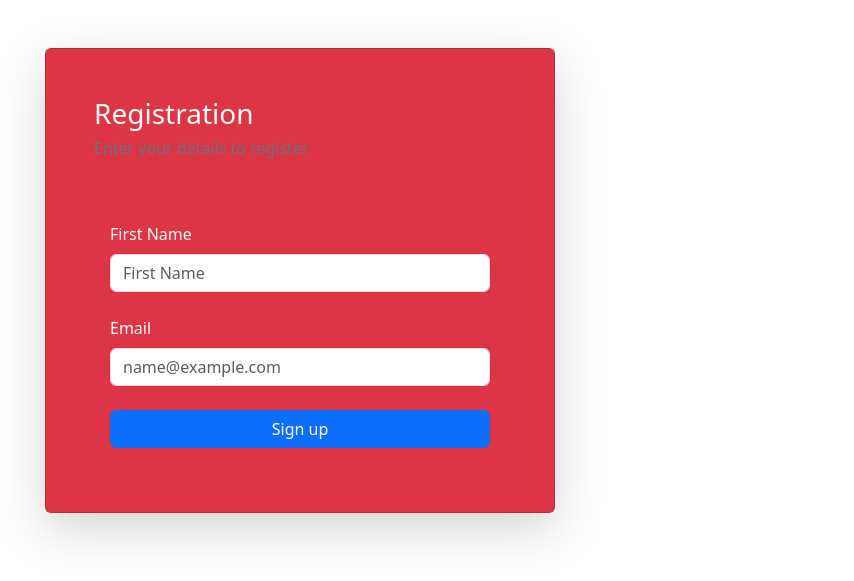
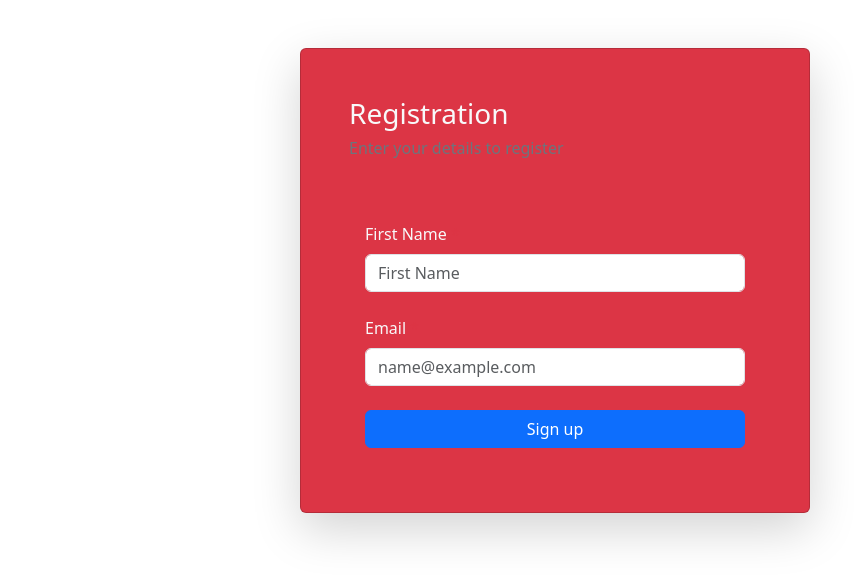
Before and after one commit to predragsystem/php-training, a PHP site: page /register.php in a window 1280 px wide. Shown: the part 56-637 px from the top of the page, without its empty margins (85-939 px from the left). Run offline with PHP 8.4, Linux system fonts and the light colour scheme; some libraries are stand-ins or nearby versions.

Commit message:
ui fixes

```diff
--- a/php/curd/register.php
+++ b/php/curd/register.php
@@ -2,10 +2,10 @@
 <?php
 include('header.php');
 ?>
-<section class="p-3 p-md-4 p-xl-5">
+<section class="p-3 p-md-4 p-xl-5 d-flex justify-content-center">
 
-      <div class="col-12 col-md-6 bsb-tpl-bg-lotion">
-        <div class="p-3 p-md-4 p-xl-5 card shadow-lg bg-danger text-light">
+      <div class="col-12 col-md-6 bsb-tpl-bg-lotion ">
+        <div class="p-3 p-md-4 p-xl-5 card shadow-lg bg-danger text-light ">
           <div class="row">
             <div class="col-12">
               <div class="mb-5">
```
